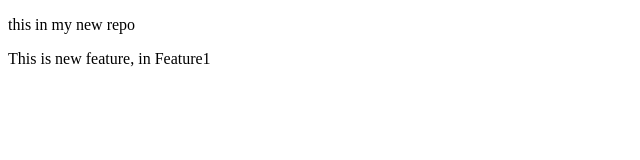
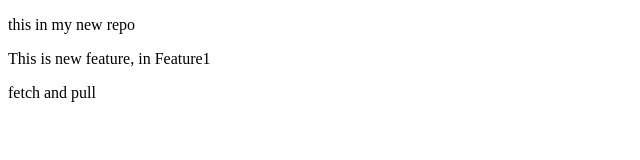
Before and after one commit to KumawatKaran98/localRepo, a plain HTML site: page index.html in a window 1280 px wide. Shown: the whole page, without its empty margins (0-640 px from the left). Drawn offline with Linux system fonts and the light colour scheme.

Commit message:
fetch and pull Update index.html

```diff
--- a/index.html
+++ b/index.html
@@ -5,6 +5,7 @@
     <title>GetTutorial</title>
     <p>this in my new repo</p>
     <p>This is new feature, in Feature1</p>
+    <p>fetch and pull</p>
 </head>
 <body>
 
```
